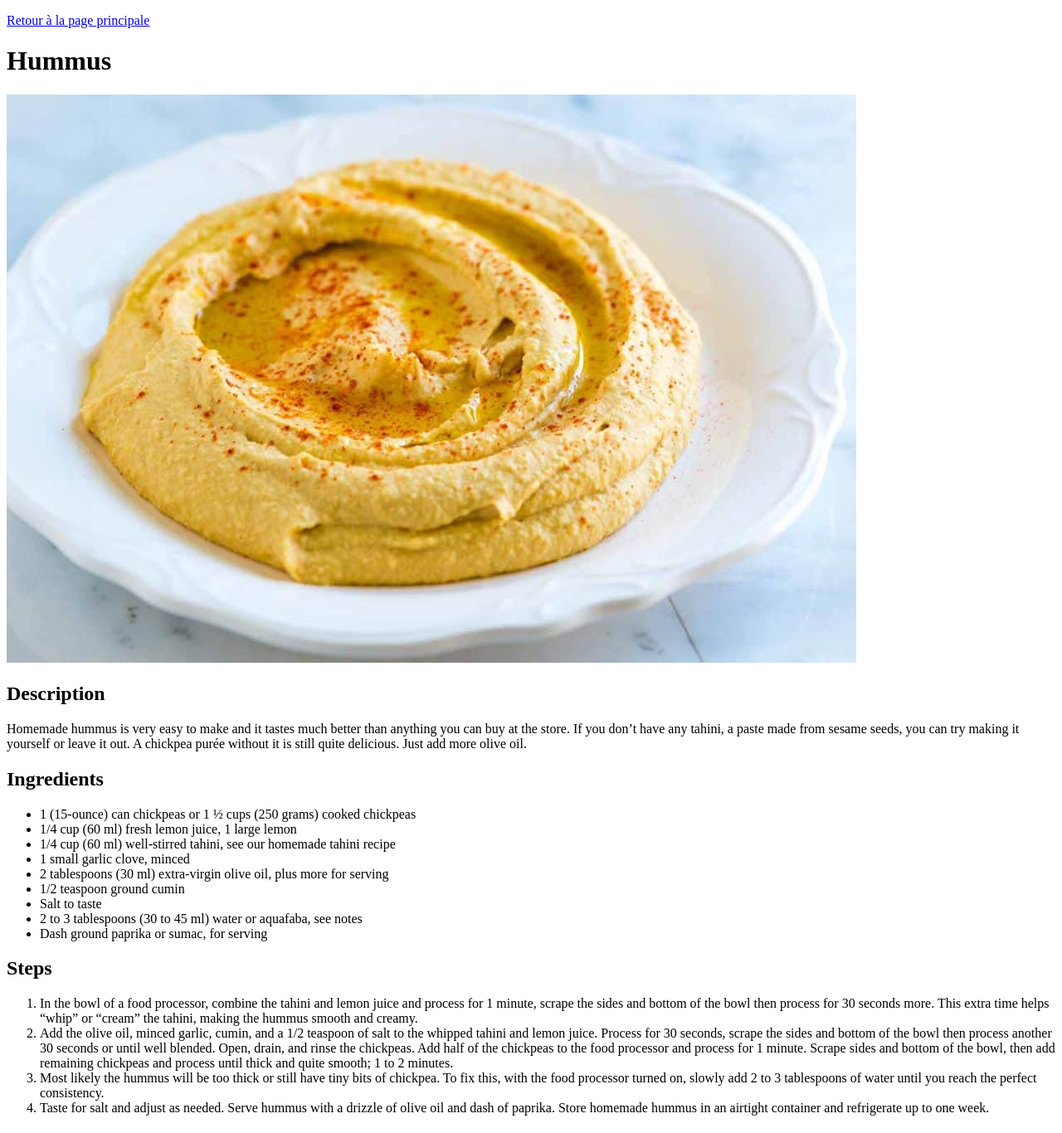
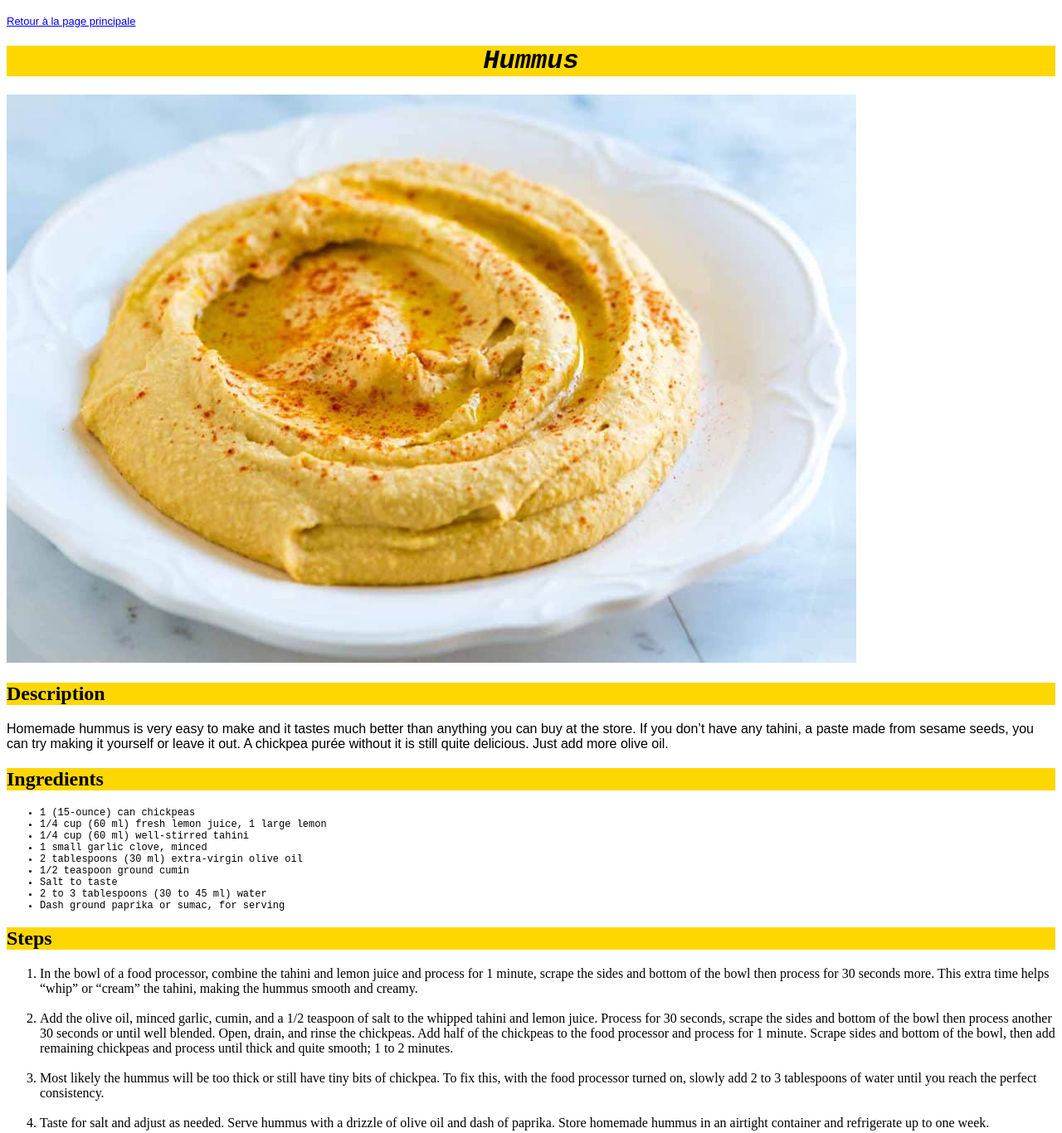
Before and after one commit to gingrase/odin-recipes, a plain HTML site: page recipes/hummus.html in a window 1280 px wide. Shown: the whole page at 83% size. Drawn offline with Linux system fonts and the light colour scheme.

Commit message:
Style all pages with the style.css file

```diff
--- a/recipes/hummus.html
+++ b/recipes/hummus.html
@@ -3,6 +3,7 @@
 <head>
     <meta charset="UTF-8">
     <title>Hummus</title>
+    <link rel="stylesheet" href="../style.css">
 </head>
 <body>
     <p><a href="../index.html">Retour à la page principale</a></p>
@@ -15,14 +16,14 @@
     <h2>Ingredients</h2>
     <p>
         <ul>
-            <li>1 (15-ounce) can chickpeas or 1 ½ cups (250 grams) cooked chickpeas</li>
+            <li>1 (15-ounce) can chickpeas</li>
             <li>1/4 cup (60 ml) fresh lemon juice, 1 large lemon</li>
-            <li>1/4 cup (60 ml) well-stirred tahini, see our homemade tahini recipe</li>
+            <li>1/4 cup (60 ml) well-stirred tahini</li>
             <li>1 small garlic clove, minced</li>
-            <li>2 tablespoons (30 ml) extra-virgin olive oil, plus more for serving</li>
+            <li>2 tablespoons (30 ml) extra-virgin olive oil</li>
             <li>1/2 teaspoon ground cumin</li>
             <li>Salt to taste</li>
-            <li>2 to 3 tablespoons (30 to 45 ml) water or aquafaba, see notes</li>
+            <li>2 to 3 tablespoons (30 to 45 ml) water</li>
             <li>Dash ground paprika or sumac, for serving</li>
         </ul>
     </p>
@@ -31,8 +32,11 @@
     <p>
         <ol>
             <li>In the bowl of a food processor, combine the tahini and lemon juice and process for 1 minute, scrape the sides and bottom of the bowl then process for 30 seconds more. This extra time helps “whip” or “cream” the tahini, making the hummus smooth and creamy.</li>
+                </br>
             <li>Add the olive oil, minced garlic, cumin, and a 1/2 teaspoon of salt to the whipped tahini and lemon juice. Process for 30 seconds, scrape the sides and bottom of the bowl then process another 30 seconds or until well blended. Open, drain, and rinse the chickpeas. Add half of the chickpeas to the food processor and process for 1 minute. Scrape sides and bottom of the bowl, then add remaining chickpeas and process until thick and quite smooth; 1 to 2 minutes.</li>
+                </br>
             <li>Most likely the hummus will be too thick or still have tiny bits of chickpea. To fix this, with the food processor turned on, slowly add 2 to 3 tablespoons of water until you reach the perfect consistency.</li>
+                </br>
             <li>Taste for salt and adjust as needed. Serve hummus with a drizzle of olive oil and dash of paprika. Store homemade hummus in an airtight container and refrigerate up to one week.</li>
         </ol>
     </p>
--- /dev/null
+++ b/style.css
@@ -0,0 +1,25 @@
+p {
+    font-family: Arial, Helvetica, sans-serif;
+}
+
+h2 {
+    font-family: "Brush Script MT";
+    background-color: gold;
+}
+
+a {
+    font-size: small;
+    font-family: Arial, Helvetica, sans-serif;
+}
+
+h1 {
+    font-style: italic;
+    font-family: 'Courier New', Courier, monospace;
+    background-color: gold;
+    text-align: center;
+}
+
+ul {
+    font-family: 'Courier New', Courier, monospace;
+    font-size: 12px;
+}
```
Also changed, not shown: index.html (+1 -0 lines), recipes/risotto-carbo-mfa.html (+16 -0 lines), recipes/roti-palette-oignon.html (+3 -1 lines).
